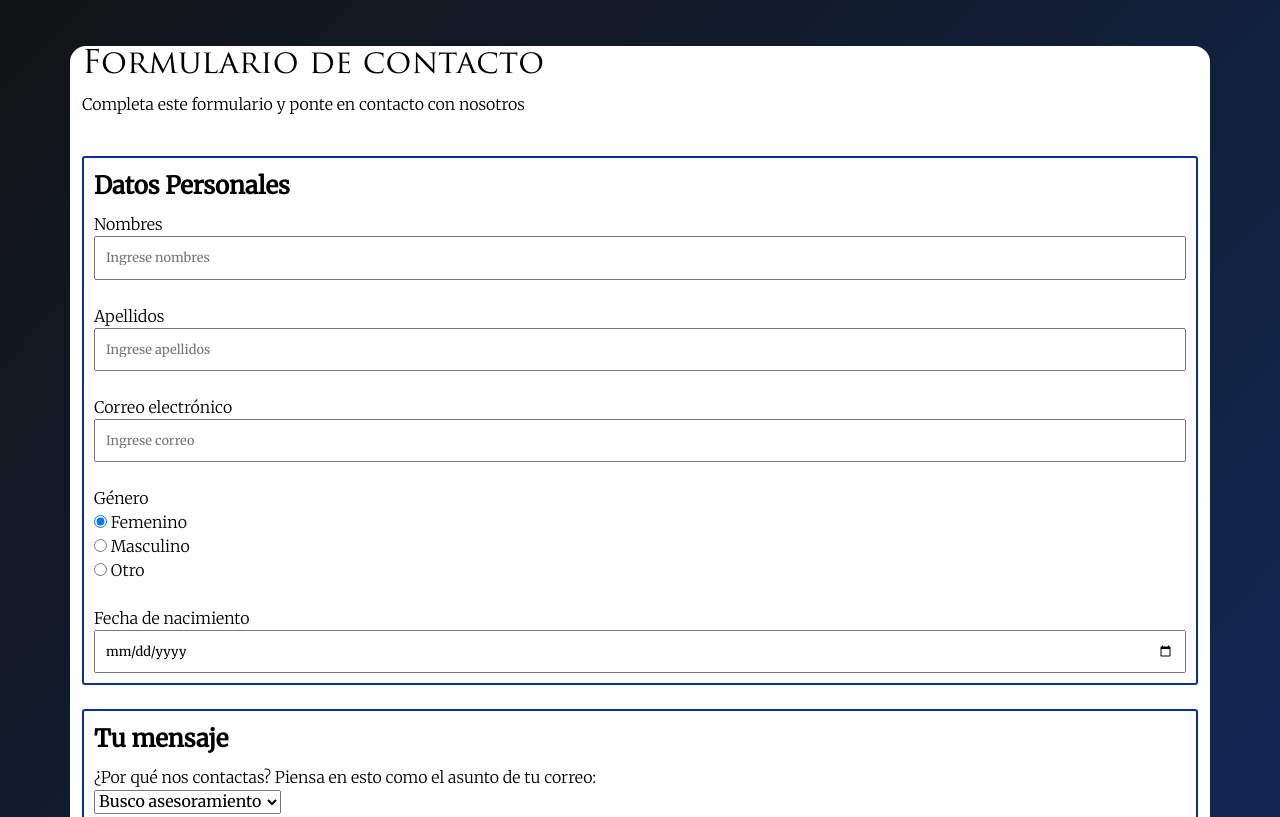
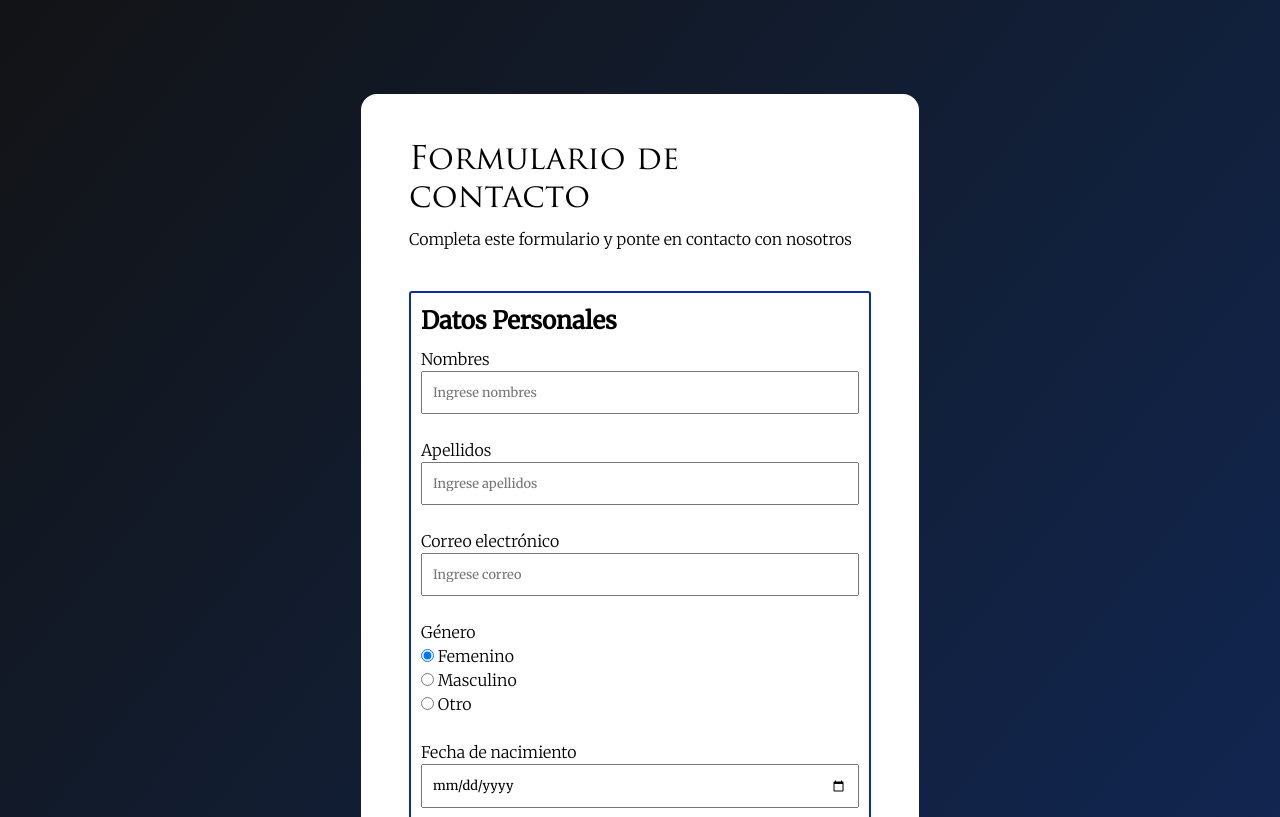
Before and after one commit to Brencambell/pf-hollow-knight-html-css-bt, a website: page pages/contacto.html in a window 1280 px wide. Shown: the part 790-1607 px from the top of the page. Drawn offline with nearby package versions, Linux system fonts and the light colour scheme.

Commit message:
adaptando formulario a version movil paso2

```diff
--- a/pages/contacto.html
+++ b/pages/contacto.html
@@ -47,7 +47,8 @@
         <section class="formulario p-5" data-aos="fade-up">
             <div class="container">
                 <div class="row">
-                    <form action="" method="post" enctype="text/plain">
+                    <div>
+                        <form class="col-lg-6 col-md-8 col-sm-12 mx-auto p-5 my-5" action="" method="post" enctype="text/plain">
                             <h2>Formulario de contacto</h2>
                             <p>Completa este formulario y ponte en contacto con nosotros</p>
                             <br>
@@ -137,6 +138,7 @@
                         </form>
                     </div>
                 </div>
+            </div>
         </section>
     </main>
 
```
Lines whose indentation alone changed are shown as unchanged.
